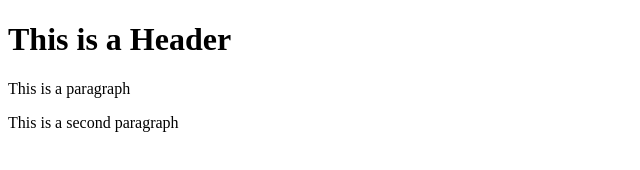
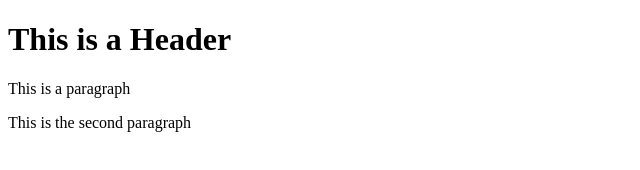
Before and after one commit to AnandiKarunaratne/git-test, a website: page index.html in a window 1280 px wide. Shown: the full height of the page, 0-640 px from the left. Drawn offline with Linux system fonts and the light colour scheme.

Commit message:
fourth commit

```diff
--- a/index.html
+++ b/index.html
@@ -5,6 +5,6 @@
     <body>
         <h1>This is a Header</h1>
         <p>This is a paragraph</p>
-        <p>This is a second paragraph</p>
+        <p>This is the second paragraph</p>
     </body>
 </html>
```
Also changed, not shown: package.json (added, +24 -0 lines), 2 other files.
